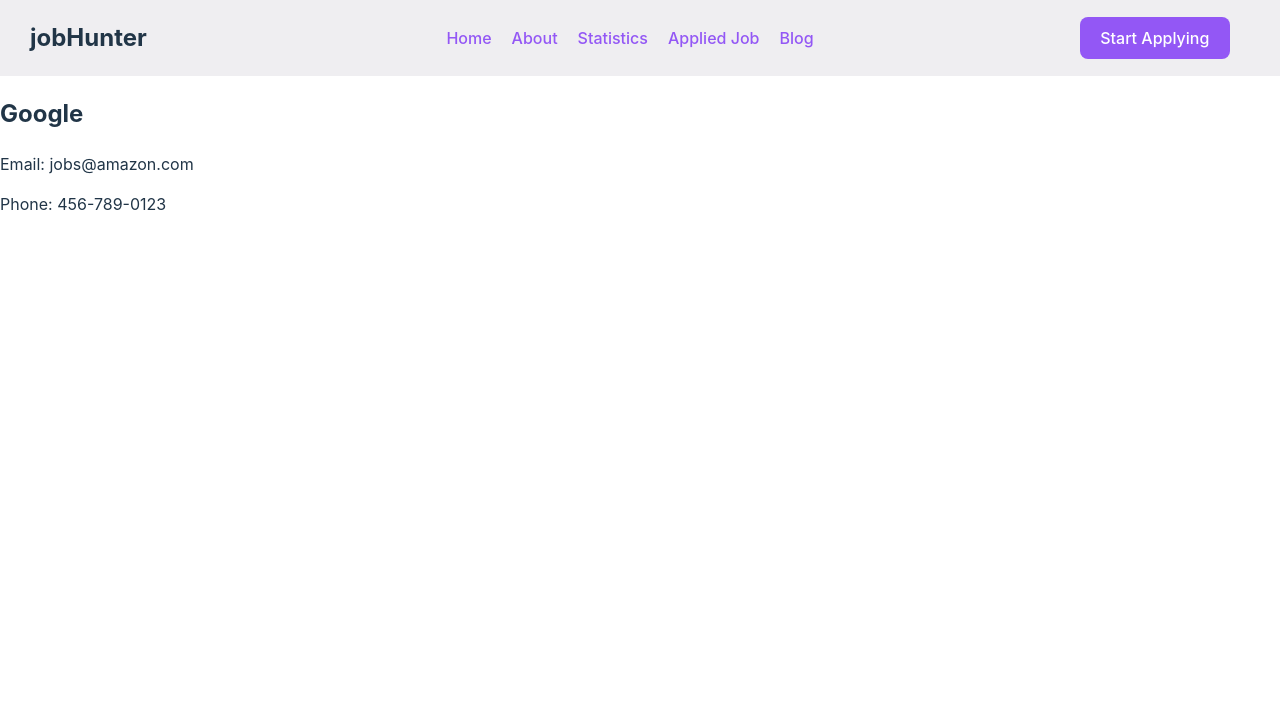
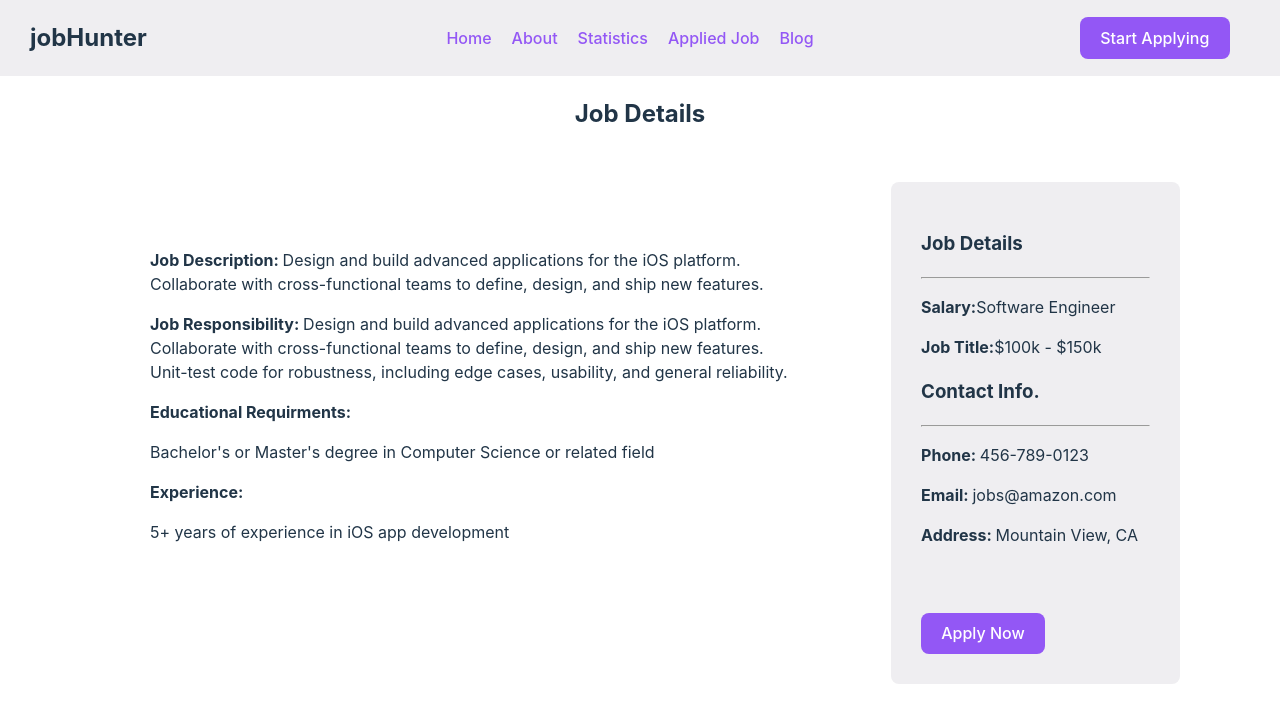
Before and after one commit to Mubasshirah/assignment-9-job-hunter, a React (Vite) app: page /job/1 in a window 1280 px wide. Shown: the top 722 px of the page. Built offline with nearby package versions, Linux system fonts and the light colour scheme.

Commit message:
applied job done

```diff
--- a/src/Components/FeaturedJobDetails/FeaturedJobDetails.css
+++ b/src/Components/FeaturedJobDetails/FeaturedJobDetails.css
@@ -0,0 +1,27 @@
+.FeaturedJobDetails{
+    display: flex;
+    gap: 20px;
+    padding: 30px 100px;
+
+}
+.FeaturedJobDetailsLeft{
+    padding: 50px ;
+
+    width: 70%;
+}
+.FeaturedJobDetailsRight{
+    padding: 30px;
+    background-color: rgb(239, 238, 241);
+    border-radius: 8px;
+
+    margin-left: 30px;
+    width: 25%;
+}
+.featured-h2{
+    text-align: center;
+}
+.btn-feature{
+    background-color:rgb(147, 87, 245) ;
+    color: white;
+    margin-top: 50px;
+}
--- a/src/Components/FeaturedJobDetails/FeaturedJobDetails.jsx
+++ b/src/Components/FeaturedJobDetails/FeaturedJobDetails.jsx
@@ -1,7 +1,7 @@
 
 import { useEffect, useState } from 'react';
 import './FeaturedJobDetails.css'
-import {  useLoaderData, useParams } from 'react-router-dom';
+import { useLoaderData, useParams } from 'react-router-dom';
 const FeaturedJobDetails = () => {
 
     const [user, setUser] = useState(null);
@@ -13,7 +13,7 @@ console.log(id)
             const response = await fetch('/featuredJob.json');
             const data = await response.json();
             console.log(data);
-      const userData = data.find((user) => user.id ==id);
+            const userData = data.find((user) => user.id == id);
             setUser(userData);
             console.log(userData)
         };
@@ -25,17 +25,55 @@ console.log(id)
 
     return (
         <div>
+            <h2 className='featured-h2'>Job Details</h2>
+            <div className='FeaturedJobDetails'>
+                <div className='FeaturedJobDetailsLeft'>
+                    {
+                        user ?
+                            <div>
+                                <p><strong>Job Description: </strong>{user.jobDescription}</p>
+                                <p><strong>Job Responsibility: </strong> {user.jobResponsibility}</p>
+                                <p><strong>Educational Requirments:</strong> </p>
+                                <p>{user.educationalQualification}</p>
+                                <p><strong>Experience:</strong></p>
+                                <p>{user.jobExperience}</p>
+                            </div>
+                            :
+                            <div>No data found</div>
+                    }
+                </div>
 
-      {user ? (
+                <div className='FeaturedJobDetailsRight'>
                     <div>
-          <h2>{user.name}</h2>
-          <p>Email: {user.email}</p>
-          <p>Phone: {user.phone}</p>
+                        {
+                            user ?
+
+                                <div>
+                                    <h3>Job Details</h3>
+                                    <hr />
+                                    <p><strong>Salary:</strong>{user.jobTitle}</p>
+                                    <p><strong>Job Title:</strong>{user.salaryRange}</p>
+                                    <h3>Contact Info.</h3>
+                                    <hr />
+                                    <p><strong>Phone: </strong>{user.phone}</p>
+                                    <p><strong>Email: </strong>{user.email}</p>
+                                    <p><strong>Address: </strong>{user.location}</p>
+
                                 </div>
-      ) : (
-        <div>Loading user data...</div>
-      )}
+                                :
+                                <div></div>
+                        }
+                    </div>
+                    <div>
+                        <button className='btn-feature'>Apply Now</button>
+                    </div>
+                </div>
 
+
+
+
+
+            </div>
 
         </div>
     );
```
Lines whose indentation alone changed are shown as unchanged.
